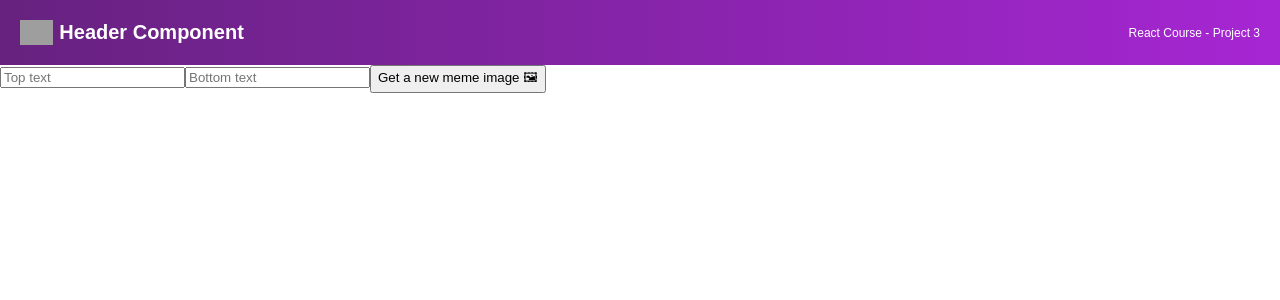
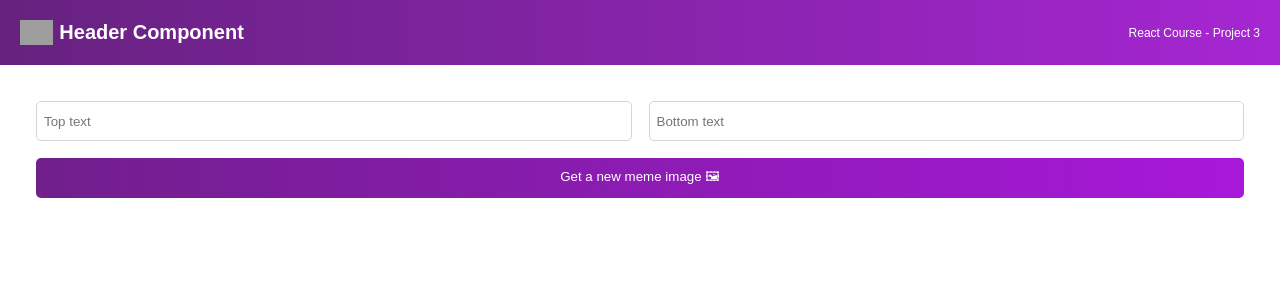
Before and after one commit to Daniel-Williams-ux/meme_generator, a React (Vite) app: page / in a window 1280 px wide. Shown: the top 300 px of the page. Built offline with nearby package versions, Linux system fonts and the light colour scheme; grey boxes are pictures that could not be loaded.

Commit message:
styled meme components

```diff
--- a/src/App.css
+++ b/src/App.css
@@ -36,3 +36,30 @@
     font-size: 0.75rem;
     font-weight: 500;
 }
+
+main {
+    padding: 36px;
+}
+
+.form {
+    display: grid;
+    grid-template: 40px 40px / 1fr 1fr;
+    gap: 17px;
+}
+
+.form--input {
+    font-family: "Karla", sans-serif;
+    border-radius: 5px;
+    border: 1px solid #D5D4D8;
+    text-indent: 5px;
+}
+
+.form--button {
+    grid-column: 1 / -1;
+    font-family: "Karla", sans-serif;
+    border-radius: 5px;
+    background: linear-gradient(90.41deg, #711F8D 1.14%, #A818DA 100%);
+    color: white;
+    border: none;
+    cursor: pointer;
+}
```
